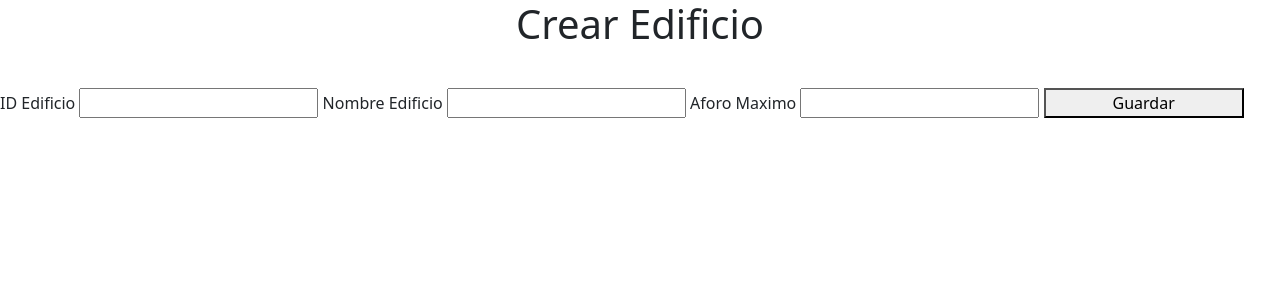
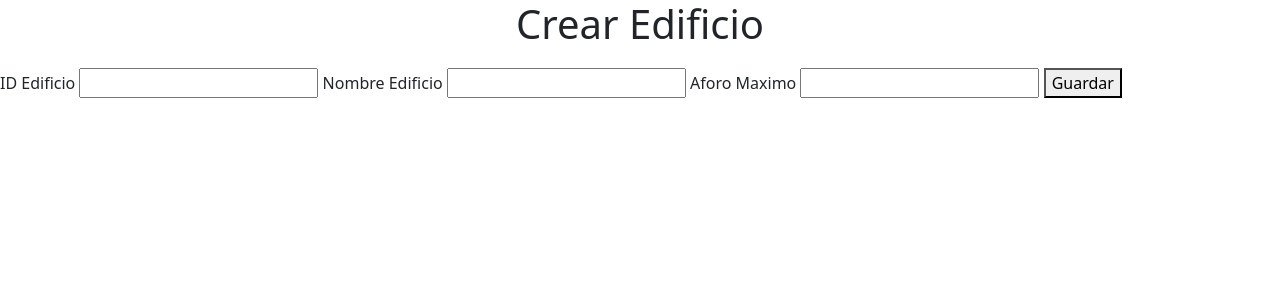
Before and after one commit to NicolasAburto/TIS---1, a PHP site: page /Mantenedores/crear-edificio.php in a window 1280 px wide. Shown: the top 300 px of the page. Run offline with PHP 8.4, Linux system fonts and the light colour scheme.

Commit message:
Update estilo.css

```diff
--- a/Entrega 2/estilo.css
+++ b/Entrega 2/estilo.css
@@ -18,7 +18,7 @@ h1, h2, h3, h4, h5, p, a, footer{
     margin: 10px 0px 10px 0px;
 }
 
-button{
+._a{
     width: 200px;
     margin-top: 20px;
 }
```
